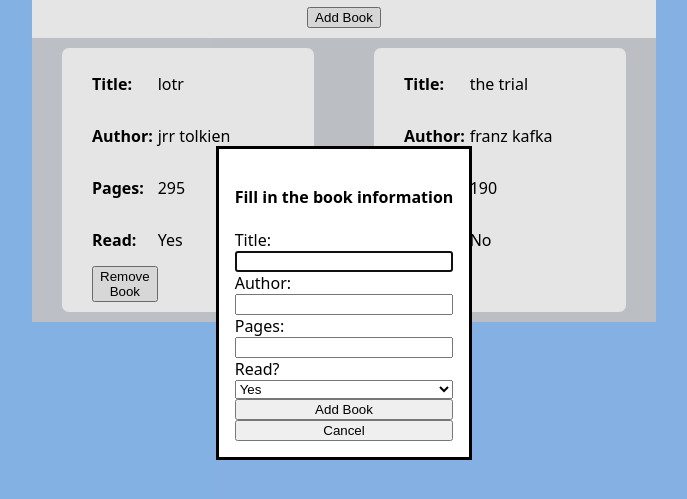
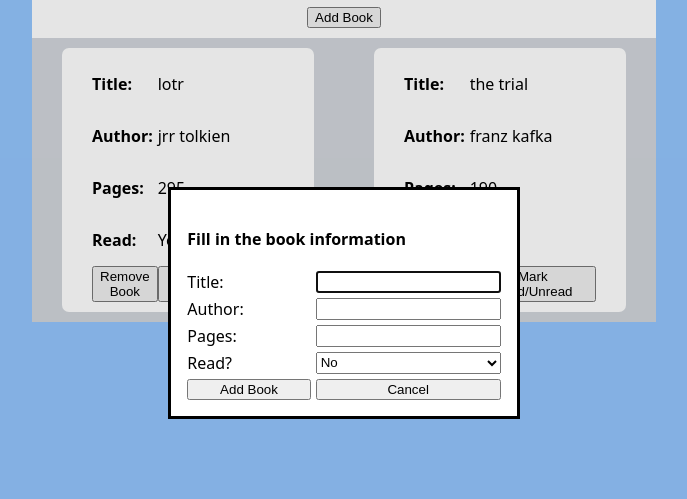
Before and after one commit to amothm80/odinlibrary, a plain HTML site: page index.html in a window 1280 px wide. Both pictures are taken after a click on the button "Add Book". Shown: the part 97-596 px from the top of the page, without its empty margins (296-983 px from the left). Drawn offline with Linux system fonts and the light colour scheme.

Commit message:
fixed modal dialog validation, added mark read/unread

```diff
--- a/index.html
+++ b/index.html
@@ -13,21 +13,24 @@
     <div id="booklist"></div>
 
     <dialog id="addBookDialog">
-
       <h4>Fill in the book information</h4>
-        <div>
-          <label for="title">Title: </label><input required id="booktitle" type="text" name="title" />
-          <label for="author">Author: </label><input required id="bookauthor" type="text" name="author" />
-          <label for="pages">Pages: </label><input required id="bookpages" type="text" name="pages" />
+      <!-- <div> -->
+      <form action="">
+        <label for="title">Title: </label
+        ><input id="booktitle" type="text" name="title" required autofocus/>
+        <label for="author">Author: </label
+        ><input id="bookauthor" type="text" name="author" required />
+        <label for="pages">Pages: </label
+        ><input id="bookpages" type="number" name="pages" required />
         <label for="read">Read? </label
-          ><select required id="bookread" name="read">
+        ><select id="bookread" name="read" required>
           <option value="true">Yes</option>
           <option value="false">No</option>
         </select>
-          <button  id="addBookAction">Add Book</button>
+        <button type="submit" formmethod="dialog" id="addBookAction">Add Book</button>
         <button id="addBookCancel">Cancel</button>
-        </div>
-
+      </form>
+      <!-- </div> -->
     </dialog>
   </body>
 </html>
--- a/source.js
+++ b/source.js
@@ -28,6 +28,7 @@ function displayBooks(myLibrary) {
             <h4><bold>Pages: </bold></h4><p>${book.pages}</p>
             <h4><bold>Read: </bold></h4><p>${readtext}</p>
             <button class="removeButton" id="${i}">Remove Book</button>
+            <button class="markButton" id="${i}">Mark Read/Unread</button>
         </div>`;
     // console.log(book.info())
   }
@@ -41,10 +42,17 @@ addBookToLibrary(book);
 function init() {
   displayBooks(myLibrary);
   let removeBookButtons = document.querySelectorAll(".removeButton");
+  let markBookButtons = document.querySelectorAll(".markButton");
 
   for (let btn of removeBookButtons) {
     btn.addEventListener("click", () => {
       processRemoveButton(btn);
+    });
+  }
+
+  for (let btn of markBookButtons) {
+    btn.addEventListener("click", () => {
+      processMarkButton(btn);
     });
   }
 }
@@ -54,24 +62,42 @@ let addBookDialogButton = document.querySelector("#addBookDialogButton");
 let addBookAction = document.querySelector("#addBookAction");
 let addBookCancel = document.querySelector("#addBookCancel");
 
-addBookDialogButton.addEventListener("click",()=>{
-    addBookDialog.showModal();
-})
+addBookDialogButton.addEventListener("click", () => {
+  document.getElementById("bookauthor").value = "";
+  document.getElementById("booktitle").value = "";
+  document.getElementById("bookpages").value = "";
+  document.getElementById("bookread").value = false;
+  addBookDialog.showModal();
+});
 
-addBookAction.addEventListener("click",()=>{
+addBookDialog.addEventListener("close", () => {
+//   openCheck(addBookDialog);
+  handleUserInput(addBookDialog.returnValue);
+});
+
+// addBookAction.addEventListener("click",()=>{
+//   let author = document.getElementById("bookauthor").value;
+//   let title = document.getElementById("booktitle").value;
+//   let pages = document.getElementById("bookpages").value;
+//   let read = document.getElementById("bookread").value;
+//   book = new Book(author, title, parseInt(pages), read == "true");
+//   addBookToLibrary(book);
+//   init();
+// })
+
+function handleUserInput(returnValue) {
   let author = document.getElementById("bookauthor").value;
   let title = document.getElementById("booktitle").value;
   let pages = document.getElementById("bookpages").value;
   let read = document.getElementById("bookread").value;
-  book = new Book(author, title, parseInt(pages), read == "true");
+  let book = new Book(author, title, parseInt(pages), read == "true");
   addBookToLibrary(book);
+  init();
+}
+
+addBookCancel.addEventListener("click", () => {
   addBookDialog.close();
-  init();
-})
-
-addBookCancel.addEventListener("click",()=>{
-  addBookDialog.close();
-})
+});
 
 function processRemoveButton(btn) {
   let id = btn.getAttribute("id");
@@ -79,4 +105,10 @@ function processRemoveButton(btn) {
   init();
 }
 
+function processMarkButton(btn) {
+    let id = btn.getAttribute("id");
+    myLibrary[id].read = !myLibrary[id].read ;
+    init();
+  }
+
 init();
--- a/stylesheet.css
+++ b/stylesheet.css
@@ -68,6 +68,12 @@ header{
     margin-bottom: 15px;;
 }
 
-dialog div{
+dialog form{
     display: grid;
+    grid-template-columns: 1fr 1.5fr;
+    gap: 5px;
 }
+
+input:invalid{
+    border-color: read;
+}
```
Lines whose indentation alone changed are shown as unchanged.
